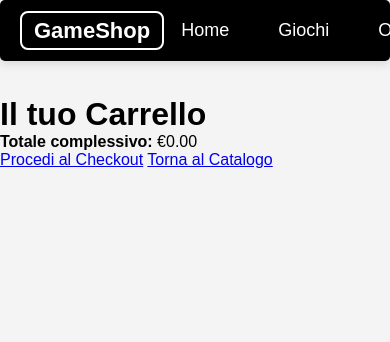
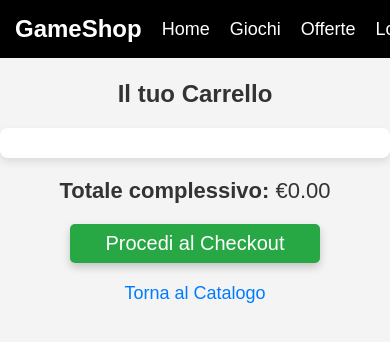
Before and after one commit to simobe-git/basi-di-dati, a PHP site: page /progetto-basi/carrello.php in a window 390 px wide. Shown: the top 342 px of the page. Run offline with PHP 8.4, Linux system fonts and the light colour scheme; the visitor is signed in with stand-in values (Sample User, id 1); data that the repository does not hold is empty.

Commit message:
aggiunta stile carrello

```diff
--- a/carrello.css
+++ b/carrello.css
@@ -1,92 +1,190 @@
-/* Stile base per il corpo della pagina */
+/* Reset CSS */
 * {
     margin: 0;
     padding: 0;
     box-sizing: border-box;
 }
 
+/* Corpo del documento */
 body {
-    font-family: 'Arial', sans-serif;
+    font-family: Arial, sans-serif;
     background-color: #f4f4f4;
+    color: #333;
+    margin: 0;
+    padding: 0;
 }
 
-
-/*BARRA DI NAVIGAZIONE*/
+/* Barra di navigazione */
 .navbar {
     display: flex;
     justify-content: space-between;
     align-items: center;
-    padding: 10px 20px;
     background-color: #000;
-    border-radius: 5px; /* Riduzione dei bordi arrotondati */
-    box-shadow: 0px 4px 10px rgba(0, 0, 0, 0.1);
-    position: fixed; /* Rende la barra di navigazione fissa */
+    color: #fff;
+    padding: 15px;
+    position: fixed;
+    width: 100%;
     top: 0;
-    left: 0;
-    width: 100%;
-    z-index: 1000; /* Assicura che rimanga sopra gli altri elementi */
+    z-index: 1000;
 }
 
-.navbar .logo a {
+.logo a {
+    text-decoration: none;
     color: #fff;
-    font-size: 22px;
-    text-decoration: none;
+    font-size: 24px;
     font-weight: bold;
-    border: 2px solid #fff;
-    padding: 5px 12px;
-    border-radius: 8px; /* Riduzione dei bordi arrotondati */
-    transition: background-color 0.3s, color 0.3s;
-}
-
-.navbar .logo a:hover {
-    background-color: #ff6347;
-    color: #000;
 }
 
 .nav-links {
     list-style: none;
     display: flex;
-    gap: 15px;
 }
 
 .nav-links li {
-    border: 2px solid transparent;
-    border-radius: 8px; /* Riduzione dei bordi arrotondati */
-    transition: background-color 0.3s, border-color 0.3s;
+    margin-left: 20px;
 }
 
 .nav-links a {
+    text-decoration: none;
     color: #fff;
-    text-decoration: none;
     font-size: 18px;
-    padding: 8px 15px;
-    display: block;
-    transition: color 0.3s, background-color 0.3s;
-}
-
-.nav-links li:hover {
-    background-color: #1a1a1a;
-    border-color: #ff6347;
+    transition: color 0.3s ease;
 }
 
 .nav-links a:hover {
-    color: #ff6347;
+    color: #f4d03f;
 }
 
 .hamburger-menu {
-    display: none;
-    flex-direction: column;
-    cursor: pointer;
+    display: none; /* Nasconde il menu hamburger per ora */
 }
 
-.hamburger-menu span {
-    width: 30px;
-    height: 3px;
-    background-color: #fff;
-    margin: 5px 0;
-    transition: transform 0.3s;
+
+/* Stile del carrello */
+.carrello-titolo {
+    text-align: center;
+    margin-top: 80px; /* Spazio per la navbar */
+    font-size: 28px;
 }
 
-.carrello-titolo{
-    margin-top: 3em;
+.carrello-lista {
+    list-style: none;
+    padding: 20px;
+    max-width: 800px;
+    margin: 20px auto; /* Centra la lista orizzontalmente */
+    background-color: #fff;
+    border-radius: 8px;
+    box-shadow: 0 4px 8px rgba(0, 0, 0, 0.1);
 }
+
+.carrello-prodotto {
+    border-bottom: 1px solid #ddd;
+    padding: 10px 0;
+    text-align: center; /* Centra il contenuto all'interno dell'elemento */
+}
+
+.carrello-prodotto:last-child {
+    border-bottom: none; /* Rimuove il bordo dall'ultimo elemento */
+}
+
+.dettagli-prodotto {
+    padding: 10px 0; /* Aggiunge spazio sopra e sotto il contenuto */
+    display: inline-block; /* Permette il centramento */
+    text-align: left; /* Mantiene il testo a sinistra dentro i dettagli */
+}
+
+.prodotto-nome {
+    font-size: 22px;
+    margin-bottom: 5px; /* Spazio sotto il nome del prodotto */
+}
+
+.prodotto-prezzo,
+.prodotto-quantita,
+.prodotto-totale {
+    font-size: 18px;
+}
+
+.form-rimuovi {
+    display: inline; /* Mantiene il form inline per il pulsante Rimuovi */
+}
+
+.pulsante-rimuovi {
+    background-color: #ff4d4d; /* Rosso per il pulsante Rimuovi */
+    color: white;
+    border: none;
+    border-radius: 5px;
+    padding: 5px 10px;
+    cursor: pointer;
+    transition: background-color 0.3s ease;
+}
+
+.pulsante-rimuovi:hover {
+    background-color: #e60000; /* Colore più scuro al passaggio del mouse */
+}
+
+.totale-complessivo {
+    font-size: 22px;
+    text-align: center; /* Centra il totale complessivo */
+    margin: 20px 0; /* Margine sopra e sotto */
+}
+
+.pulsante-checkout {
+    display: block;
+    margin: 20px auto;
+    padding: 8px 15px; /* Aumenta la dimensione del padding per un aspetto più grande */
+    max-width: 250px;
+    background-color: #28a745; /* Verde per il pulsante Checkout */
+    color: white;
+    border: none;
+    border-radius: 5px;
+    font-size: 20px; /* Aumenta la dimensione del testo */
+    text-align: center;
+    text-decoration: none;
+    box-shadow: 0 4px 8px rgba(0, 0, 0, 0.2); /* Aggiungi ombra per profondità */
+    transition: background-color 0.3s ease, transform 0.3s ease; /* Transizione per l'hover */
+}
+
+.pulsante-checkout:hover {
+    background-color: #218838; /* Colore più scuro al passaggio del mouse */
+    transform: translateY(-2px); /* Leggero sollevamento al passaggio del mouse */
+}
+
+.pulsante-checkout:active {
+    transform: translateY(0); /* Ripristina la posizione al clic */
+}
+
+
+.link-torna {
+    display: block;
+    text-align: center;
+    margin-top: 20px;
+    font-size: 18px;
+    text-decoration: none;
+    color: #007bff;
+}
+
+.link-torna:hover {
+    text-decoration: underline;
+}
+
+/* Responsiveness */
+@media (max-width: 768px) {
+    .carrello-lista {
+        padding: 15px;
+    }
+
+    .carrello-titolo {
+        font-size: 24px;
+    }
+
+    .prodotto-nome,
+    .prodotto-prezzo,
+    .prodotto-quantita,
+    .prodotto-totale {
+        font-size: 16px;
+    }
+
+    .pulsante-checkout {
+        width: 100%; /* Fai in modo che il pulsante occupi tutta la larghezza su schermi più piccoli */
+    }
+}
--- a/carrello.php
+++ b/carrello.php
@@ -19,6 +19,7 @@ if ($_SERVER['REQUEST_METHOD'] === 'POST' && isset($_POST['rimuovi'])) {
         unset($_SESSION['carrello']);
     }
 }
+
 ?>
 
 <!DOCTYPE html>
@@ -59,9 +60,10 @@ if ($_SERVER['REQUEST_METHOD'] === 'POST' && isset($_POST['rimuovi'])) {
     <p class="carrello-vuoto">Il carrello è vuoto.</p>
 <?php else: ?>
     <ul class="carrello-lista">
-        <?php foreach ($carrello as $codice => $prodotto): ?>
-            <li class="carrello-prodotto">
-                <h3 class="prodotto-nome"><?php echo $prodotto['nome']; ?></h3>
+    <?php foreach ($carrello as $codice => $prodotto): ?>
+        <li class="carrello-prodotto">
+            <div class="dettagli-prodotto">
+                <h3 class="prodotto-nome"><?php echo htmlspecialchars($prodotto['nome']); ?></h3>
                 <p class="prodotto-prezzo">Prezzo: €<?php echo number_format($prodotto['prezzo'], 2); ?></p>
                 <p class="prodotto-quantita">Quantità: <?php echo $prodotto['quantita']; ?></p>
                 <p class="prodotto-totale">Totale: €<?php echo number_format($prodotto['prezzo'] * $prodotto['quantita'], 2); ?></p>
@@ -69,9 +71,11 @@ if ($_SERVER['REQUEST_METHOD'] === 'POST' && isset($_POST['rimuovi'])) {
                     <input type="hidden" name="codice" value="<?php echo $codice; ?>">
                     <button type="submit" name="rimuovi" class="pulsante-rimuovi">Rimuovi</button>
                 </form>
-            </li>
-        <?php endforeach; ?>
-    </ul>
+            </div>
+        </li>
+    <?php endforeach; ?>
+</ul>
+
 
     <p class="totale-complessivo"><strong>Totale complessivo:</strong> €<?php
         $totale = 0;
```
